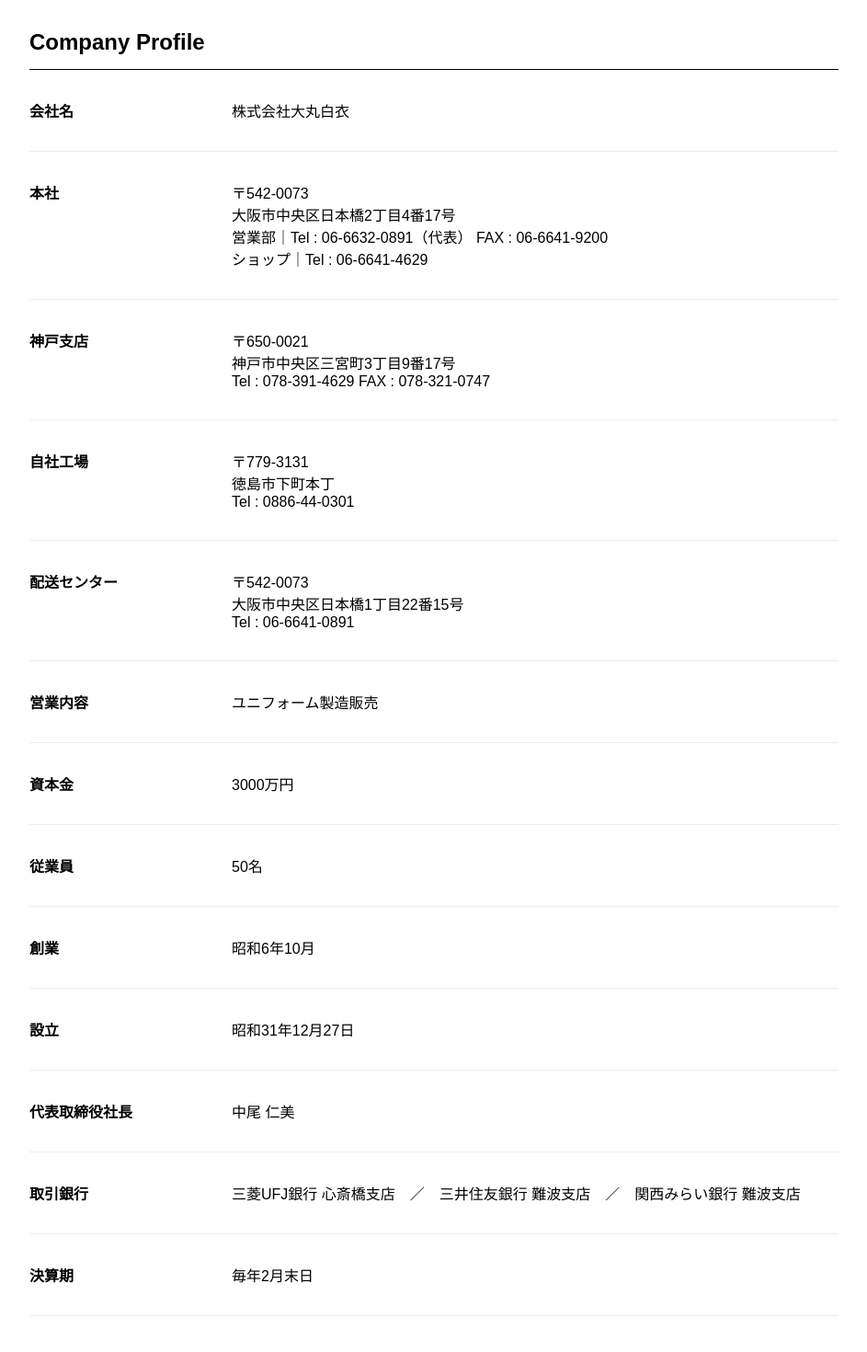
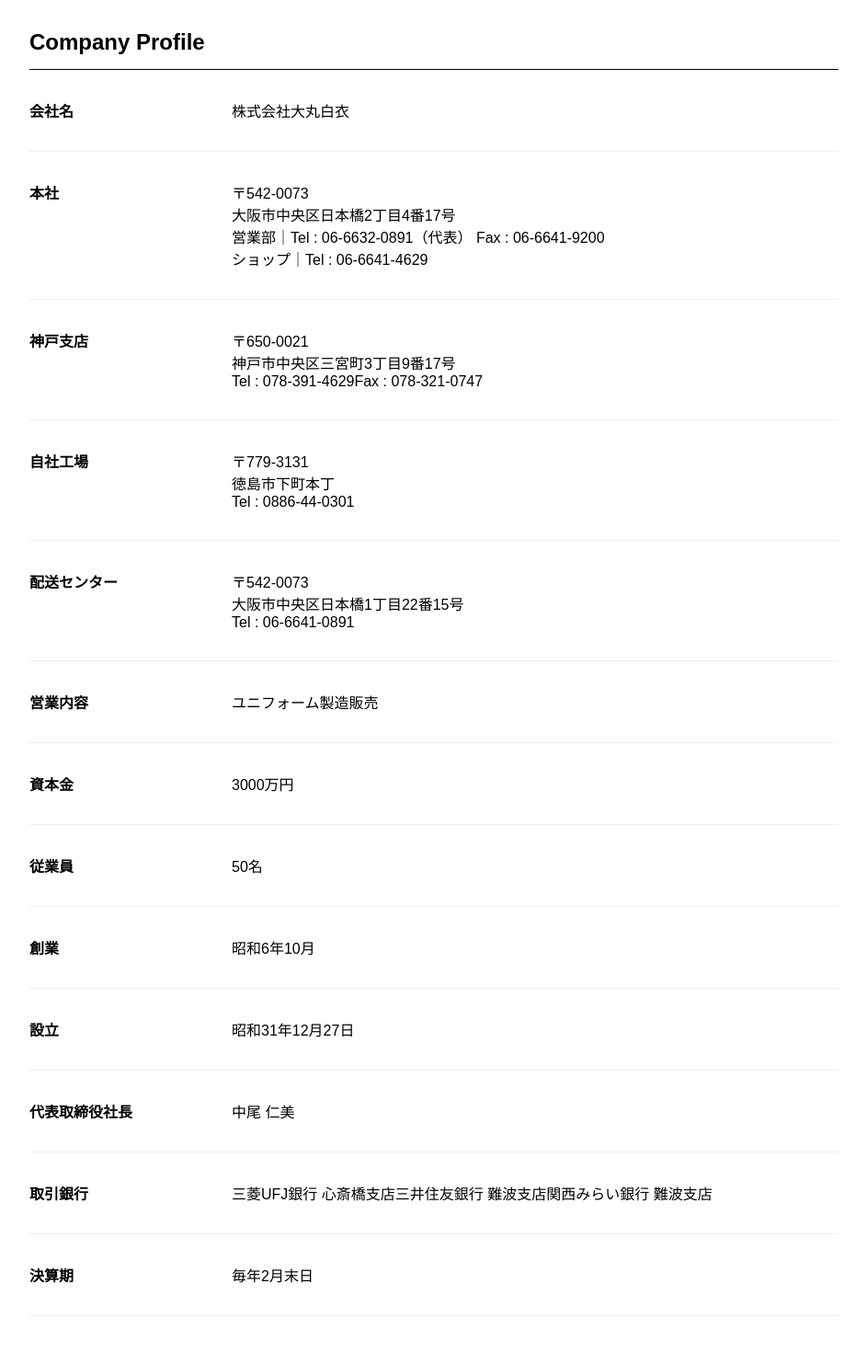
Before and after one commit to daimaru-hakui/daimaru-corporate, a Next.js app: page /company in a window 1280 px wide. Shown: the part 228-1698 px from the top of the page at 92% size, without its empty margins (168-1111 px from the left). Built offline with nearby package versions, Linux system fonts and the light colour scheme.

Commit message:
br 追加

```diff
--- a/pages/company/Company.module.scss
+++ b/pages/company/Company.module.scss
@@ -55,4 +55,7 @@
   .companyRight {
     flex: 9;
   }
+  .companyBr {
+    display: none;
+  }
 }
--- a/pages/company/index.tsx
+++ b/pages/company/index.tsx
@@ -39,7 +39,11 @@
                       <br />
                       大阪市中央区日本橋2丁目4番17号
                       <br />
-                      営業部｜Tel : 06-6632-0891（代表） FAX : 06-6641-9200
+                      営業部｜
+                      <br className={styles.companyBr} />
+                      Tel : 06-6632-0891（代表）{' '}
+                      <br className={styles.companyBr} />
+                      Fax : 06-6641-9200
                       <br />
                       ショップ｜Tel : 06-6641-4629
                     </p>
@@ -53,7 +57,9 @@
                       <br />
                       神戸市中央区三宮町3丁目9番17号
                       <br />
-                      Tel : 078-391-4629 FAX : 078-321-0747
+                      Tel : 078-391-4629
+                      <br className={styles.companyBr} />
+                      Fax : 078-321-0747
                     </p>
                   </div>
                 </li>
@@ -110,8 +116,11 @@
                 <li className={styles.companyItem}>
                   <div className={styles.companyLeft}>取引銀行</div>
                   <div className={styles.companyRight}>
-                    三菱UFJ銀行 心斎橋支店　／　三井住友銀行
-                    難波支店　／　関西みらい銀行 難波支店
+                    三菱UFJ銀行 心斎橋支店
+                    <br className={styles.companyBr} />
+                    三井住友銀行 難波支店
+                    <br className={styles.companyBr} />
+                    関西みらい銀行 難波支店
                   </div>
                 </li>
                 <li className={styles.companyItem}>
```
